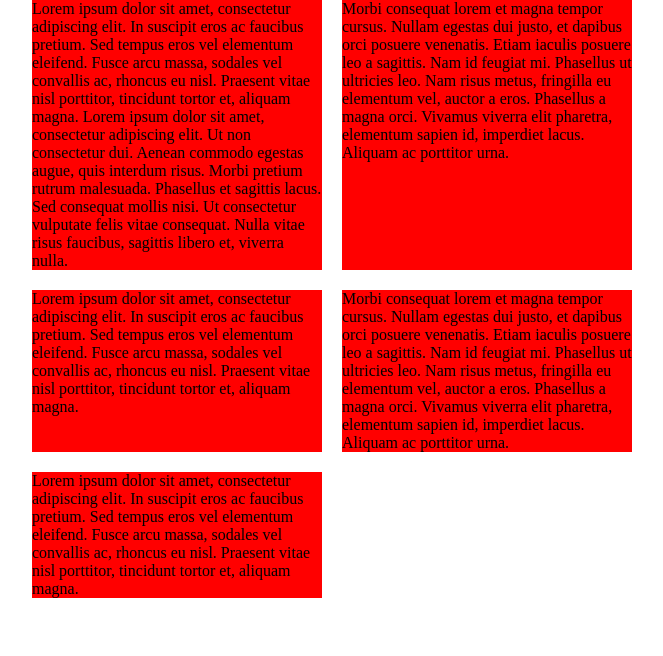
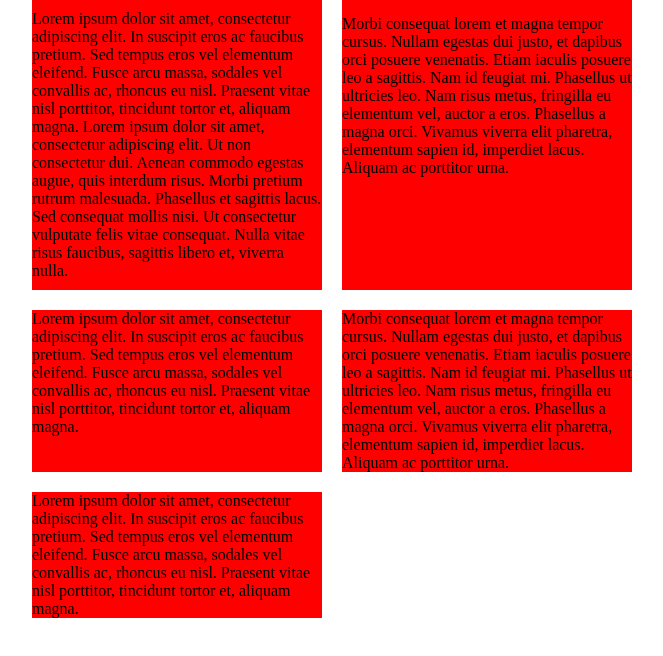
Before and after one commit to agenceepsilon/jquery-equalizr, a website: page index.html in a window 1280 px wide. Shown: the whole page, without its empty margins (308-971 px from the left). Drawn offline with nearby package versions, Linux system fonts and the light colour scheme.

Commit message:
Padding calc.

```diff
--- a/index.html
+++ b/index.html
@@ -38,7 +38,7 @@
 <body>
 <div class="wrapper">
     <div class="row clearfix">
-        <div class="col">
+        <div class="col" style="padding: 10px 0;">
             <div class="module">
                 Lorem ipsum dolor sit amet, consectetur adipiscing elit. In suscipit eros ac faucibus pretium. Sed
                 tempus eros vel elementum eleifend. Fusce arcu massa, sodales vel convallis ac, rhoncus eu nisl.
@@ -48,7 +48,7 @@
                 vulputate felis vitae consequat. Nulla vitae risus faucibus, sagittis libero et, viverra nulla.
             </div>
         </div>
-        <div class="col">
+        <div class="col" style="padding: 15px 0;">
             <div class="module">
                 Morbi consequat lorem et magna tempor cursus. Nullam egestas dui justo, et dapibus orci posuere
                 venenatis. Etiam iaculis posuere leo a sagittis. Nam id feugiat mi. Phasellus ut ultricies leo. Nam
--- a/jquery.equalizr.js
+++ b/jquery.equalizr.js
@@ -31,7 +31,7 @@
                 var $maxHeight = 0;
 
                 $($elemChild).each(function(){
-                    var $elemChildHeight = $(this).height();
+                    var $elemChildHeight = $(this).outerHeight();
 
                     // Find the most height beetween each childs elements
                     if($maxHeight > $elemChildHeight){
@@ -43,15 +43,19 @@
                 initHeight($maxHeight);
             }
 
-            function initHeight(height){
+            function initHeight(maxHeight){
                 $($elemChild).each(function(){
+                    var $elemChildOuterHeight = $(this).outerHeight();
+                    var $elemChildHeight = $(this).height();
+                    var $elemChildGap = $elemChildOuterHeight - $elemChildHeight;
+
                     // Add col class to each childs elements
                     $(this).addClass(params.classCol);
 
                     // Active animation
                     if(params.animate){
                         $(this).animate({
-                            height: height
+                            height: maxHeight - $elemChildGap
                         }, params.animateTime);
                     } else {
                         $(this).height(height);
```
